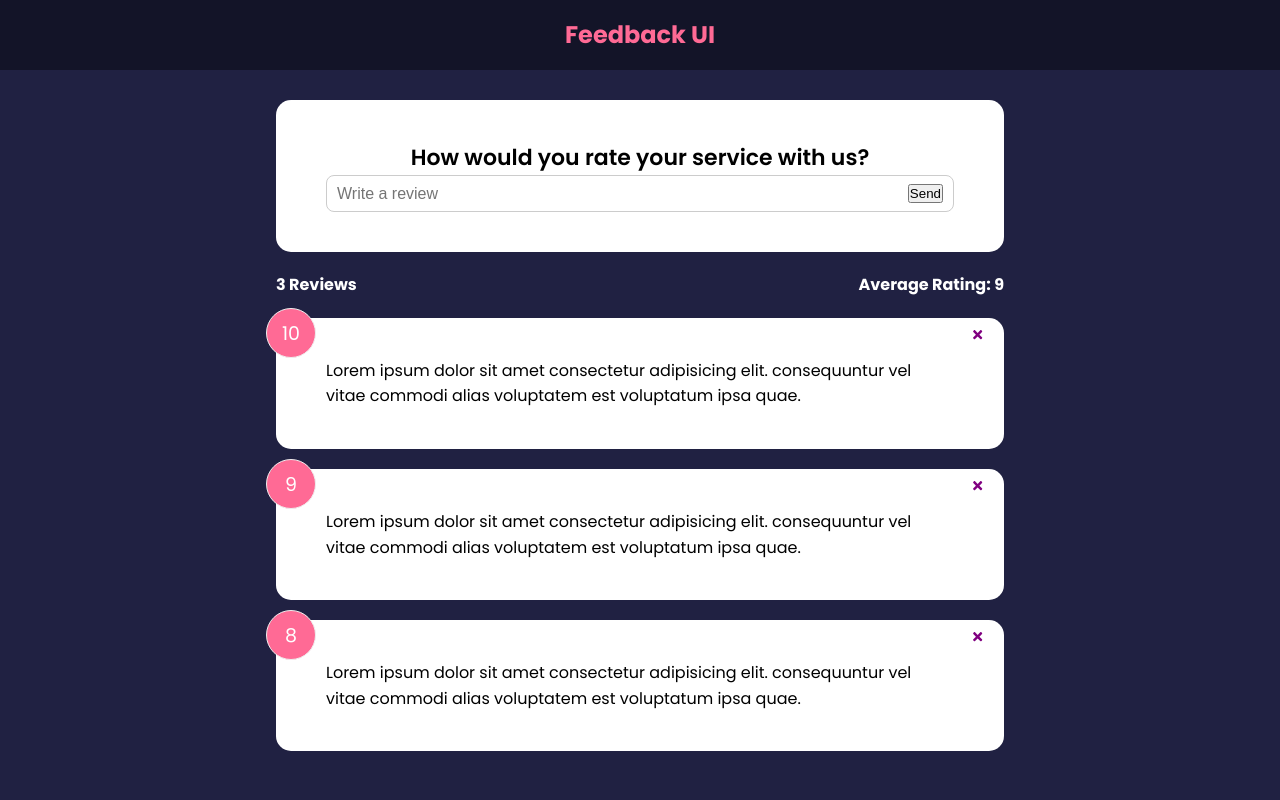
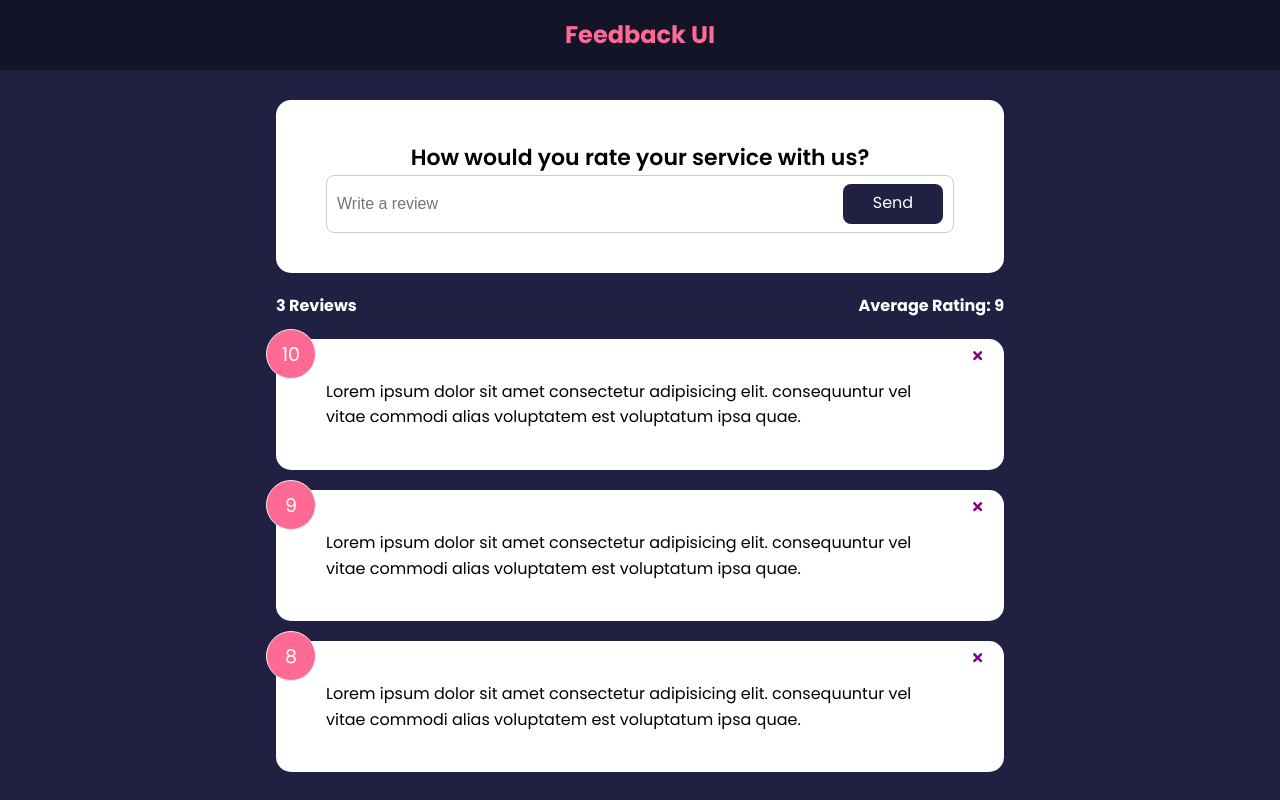
Before and after one commit to sofiaponteb/feedback-app, a React (Create React App) app: page / in a window 1280 px wide. Built offline with nearby package versions, Linux system fonts and the light colour scheme.

Commit message:
Validacion texto

```diff
--- a/src/components/FeedbackForm.jsx
+++ b/src/components/FeedbackForm.jsx
@@ -1,10 +1,24 @@
 import { useState } from "react"
 import Card from "./shared/Card"
+import Button from "./shared/Button"
 
 function FeedbackForm() {
     const [text, setText] = useState('')
+    const [btnDisabled, setBtnDisabled] = useState(true)
+    const [message, setMessage] = useState('')
 
     const handleTextChange  = (e) => {
+        if(text === ''){
+            setBtnDisabled(true)
+            setMessage(null)
+        } else if(text !== '' && text.trim().length <= 10){
+            setBtnDisabled(true)
+            setMessage('Text must be at least 10 characters')
+        } else{
+            setMessage(null)
+            setBtnDisabled(false)
+        }
+
         setText(e.target.value)
     }
 
@@ -19,8 +33,10 @@
                 placeholder = "Write a review"
                 value = {text}
                 />
-                <button type="submit">Send</button>
+                <Button type="submit" isDisabled={btnDisabled} >Send</Button>
             </div>
+
+            {message && <div className="message"> {message} </div> }
         </form>
     </Card>
   )
--- /dev/null
+++ b/src/components/shared/Button.jsx
@@ -0,0 +1,24 @@
+import PropTypes from 'prop-types'
+
+function Button( {children, version, type, isDisabled} ) {
+  return (
+    <div type = {type} disabled = {isDisabled} className={`btn btn-${version}`}>
+        {children}
+    </div>
+  )
+}
+
+Button.defaultProps = {
+    version: 'primary',
+    type: 'button',
+    isDisabled: false
+}
+
+Button.propTypes = {
+    children: PropTypes.node.isRequired,
+    version: PropTypes.string,
+    type: PropTypes.string,
+    isDisabled: PropTypes.bool
+}
+
+export default Button
--- a/src/index.css
+++ b/src/index.css
@@ -152,7 +152,8 @@
   color: #fff;
   width: 100px;
   height: 40px;
-  cursor: pointer;
+  text-align: center;
+  padding: 6px 0;
 }
 
 .btn-primary {
```
